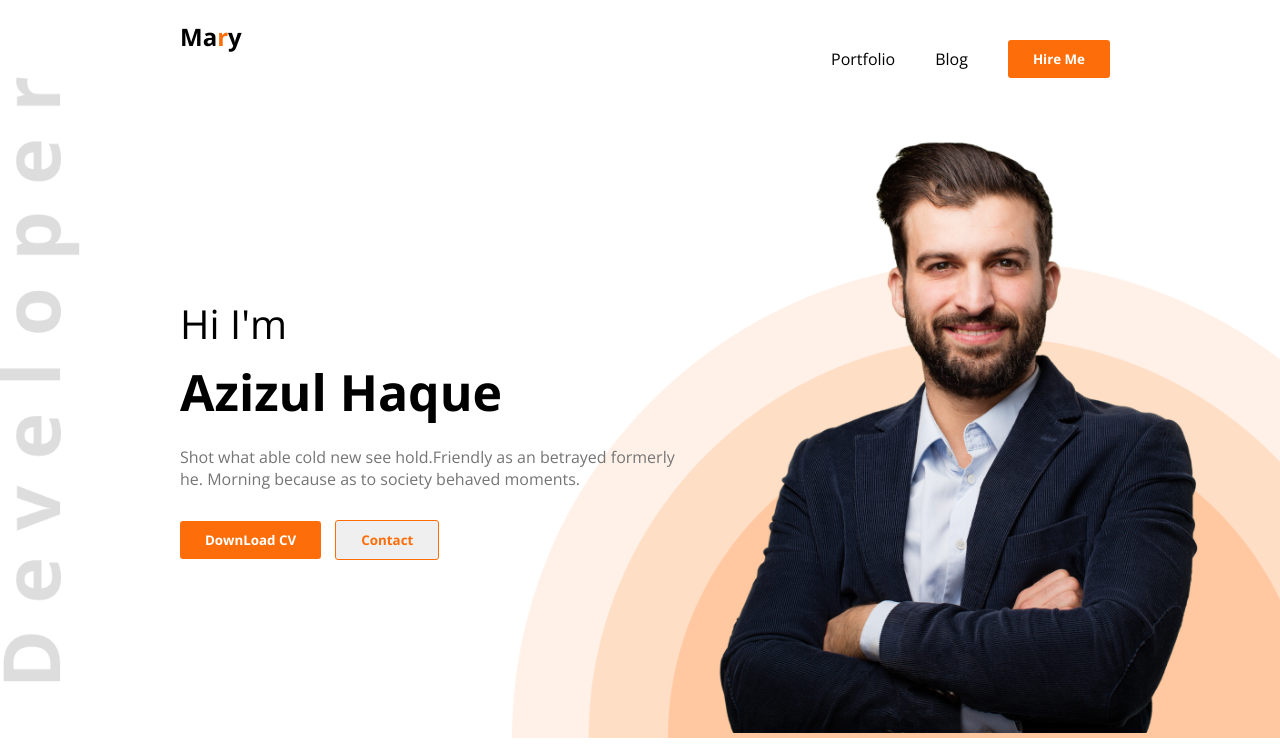
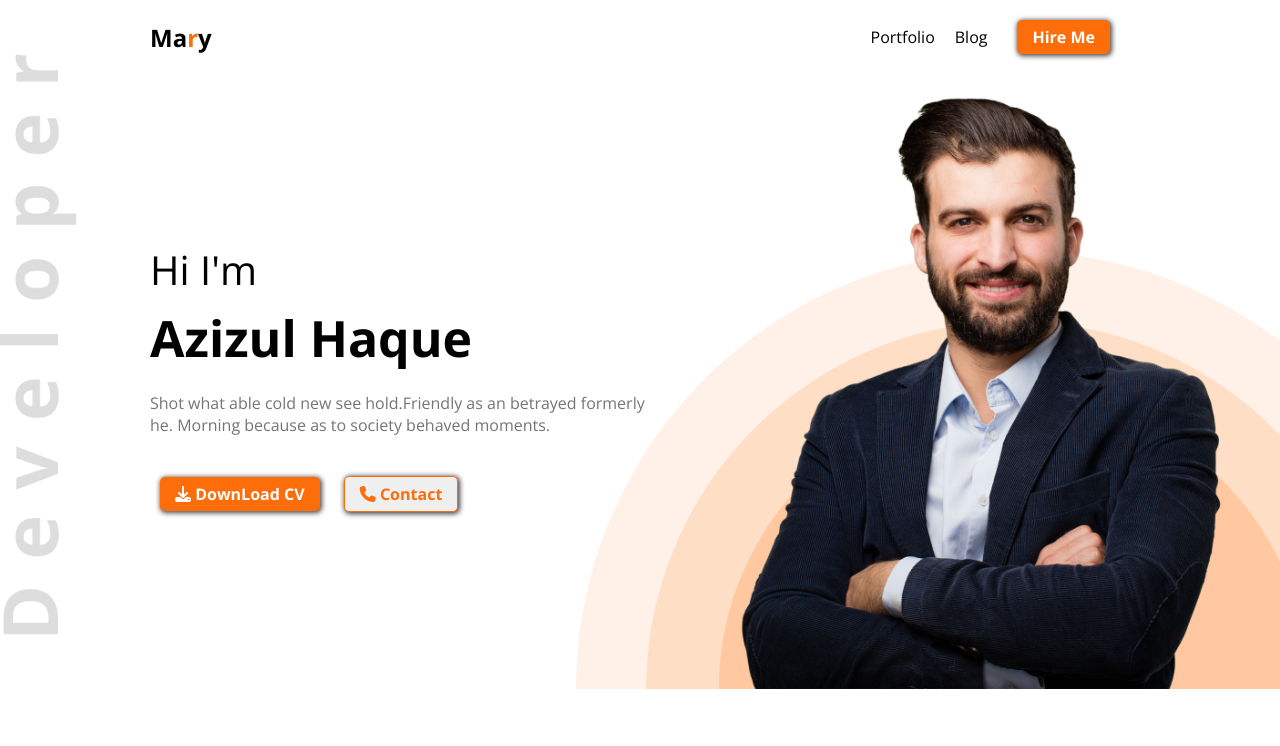
Before and after one commit to thisis-arman/Dev-Portfolio--From-Course, a plain HTML site: page index.html in a window 1280 px wide. Shown: the top 746 px of the page. Drawn offline with nearby package versions, Linux system fonts and the light colour scheme.

Commit message:
footer updated

```diff
--- a/index.html
+++ b/index.html
@@ -9,6 +9,7 @@
     <link rel="stylesheet" href="styles/portfolio.css">
     <link rel="preconnect" href="https://fonts.googleapis.com">
     <link rel="preconnect" href="https://fonts.gstatic.com" crossorigin>
+    <script src="https://kit.fontawesome.com/c76170a420.js" crossorigin="anonymous"></script>
     <link href="https://fonts.googleapis.com/css2?family=Open+Sans:wght@400;700&display=swap" rel="stylesheet">
 </head>
 
@@ -19,7 +20,7 @@
             <ul>
                 <li>Portfolio</li>
                 <li>Blog</li>
-                <li><button class="btn-styles">Hire Me</button></li>
+                <li><button class="btn-styles btn">Hire Me</button></li>
             </ul>
         </nav>
         <div class="banner">
@@ -28,11 +29,11 @@
                 <h1 class="banner-title">Azizul Haque</h1>
                 <p class="banner-description">Shot what able cold new see hold.Friendly as an betrayed formerly <br> he.
                     Morning because as to society behaved moments.</p>
-                <button class="btn-styles">DownLoad CV</button>
-                <button class="clean-btn"> Contact</button>
+                <button class="btn-styles btn"><i class="fa-solid fa-download"></i> DownLoad CV</button>
+                <button class="clean-btn btn"><i class="fa-solid fa-phone"></i> Contact</button>
             </div>
             <div>
-                <img style="width: 91%;" src="./images/hardy.png" alt="">
+                <img style="width: 91%;" class="hardy-img" src="./images/hardy.png" alt="">
             </div>
 
         </div>
@@ -147,7 +148,7 @@
         </div>
 
     </div>
-    <button class="btn-styles align-center">DownLoad CV</button>
+     <div class="align-center">  <button class="btn-styles btn align-center"><i class="fa-solid fa-download"></i> DownLoad CV</button></div>
 
 
     </section>
@@ -179,7 +180,7 @@
             </textarea>
            </label>
             <br>
-            <input class="btn-styles" type="submit" value="Submit">
+            <input class="btn-styles btn" type="submit" value="Submit">
 
         </form>
        </div>
--- a/styles/portfolio.css
+++ b/styles/portfolio.css
@@ -7,7 +7,8 @@
 nav {
     display: flex;
     justify-content: space-between;
-    margin: 20px 150px;
+    margin: 0px 150px;
+    align-items: center;
 }
 
 nav ul {
@@ -17,67 +18,87 @@ nav ul {
 
 nav li {
     list-style: none;
-    margin: 20px;
+    margin: 10px;
 }
 
 .btn-styles {
     background-color: #FD6E0A;
+    color: white;
     border: none;
-    color: white;
-    border-radius: 3px;
-    padding: 10px 25px;
-    font-weight: 700;
+
 
 }
-.clean-btn{
+.btn{
+    font-weight: 700;
+    padding: 6px 15px;
+    border-radius: 5px;
+    box-shadow: 1px 1px 5px 1px rgb(78, 69, 69);
+    margin: 10px;
+    font-size: 16px;
+
+}
+
+.clean-btn {
     color: #FD6E0A;
-    font-weight: 700;
     border: 1px solid #FD6E0A;
-    padding:10px 25px ;
-    margin-left:10px ;
-    border-radius: 3px;
+
 }
 
 .text-primary {
     color: #FD6E0A;
 }
-.banner-sub-title{
+
+.banner-sub-title {
     font-weight: 400;
     font-size: 40px;
-    margin-bottom:7px ;
+    margin-bottom: 7px;
 }
-.banner-title{
+
+.banner-title {
     font-weight: 700;
     font-size: 50px;
-    margin-bottom:20px;
+    margin-bottom: 20px;
 
 }
-.banner-description{
+
+.banner-description {
     margin-bottom: 30px;
 }
-.banner{
+
+.banner {
     display: flex;
     align-items: center;
-    margin-left: 150px;
+    margin:0 0px 0 150px;
+    /* height: 100vh;
+    width: 85%; */
 }
-.header{
+
+.header {
     background-image: url('../images/header_bg.png'), url(../images/developer.png);
-    padding-left: 30px;
+    /* padding-left: 30px; */
     background-repeat: no-repeat;
-    background-size: 60% , 80px;
-    background-position: bottom right,left;
+    background-size: 55%, 6%;
+    background-position: bottom right, left;
+
 }
-.about-me{
+.hardy-img{
+    float: right;
+    /* right: -20px; */
+
+}
+.about-me {
     border-radius: 5px;
-    background-color: #e0d3cb;;
+    background-color: #e0d3cb;
+    ;
     max-width: 840px;
     max-height: 460px;
     padding: 20px 150px;
-    margin: 60px ;
+    margin: 60px;
 
 
 }
-.about-me-text{
+
+.about-me-text {
     /* display: flex; */
     height: 200px;
     max-width: 700px;
@@ -86,77 +107,100 @@ nav li {
     text-align: center;
     margin-bottom: 0;
 }
-.basic-info{
- display: flex;
- align-items: center;
- justify-items: center;
+
+.basic-info {
+    display: flex;
+    align-items: center;
+    justify-items: center;
 }
-.basic-info > p {
+
+.basic-info>p {
     margin: 10px;
 }
-h3{
-    padding:10px 0;
+
+h3 {
+    padding: 10px 0;
 }
-main , footer{
-    margin: 0 200px ;
+
+main,
+footer {
+    margin: 0 200px;
     max-width: 1100px;
 
 }
-section .heading,.what-i-do-des{
+
+section .heading,
+.what-i-do-des {
     text-align: center;
     padding-bottom: 20px;
 }
-.all-tools{
+
+.all-tools {
     margin-top: 40px;
     display: flex;
     justify-content: space-around;
 
 }
-.tools-title{
+
+.tools-title {
     padding-bottom: 15px;
 }
-.js-vanila,.react,.node-js,.mongo-bd{
+
+.js-vanila,
+.react,
+.node-js,
+.mongo-bd {
     background: #FFFFFF;
     box-shadow: 0px 6px 50px rgba(0, 0, 0, 0.2);
     border-radius: 5px;
     max-width: 200px;
-
     padding: 10px;
     margin: 10px;
 }
-.all-tools div > img{
+
+.all-tools div>img {
     padding-bottom: 20px;
 }
-.tools-description , p{
+
+.tools-description,
+p {
     color: #757575;
 }
-.section-title{
+
+.section-title {
     text-align: center;
     margin: 100px 0 50px;
 }
-.resume-summary{
+
+.resume-summary {
     display: flex;
     justify-content: space-between;
     margin: 20px;
 
 }
-.degree-box, .experience-box{
+
+.degree-box,
+.experience-box {
     padding: 10px;
     margin-right: 10px;
 }
-hr{
+
+hr {
     color: lightgray;
     width: 390px;
 }
-.align-center{
-   left: 700px;
 
+.align-center {
+text-align: center;
+margin: 50px 0;
 }
-.flex{
+
+.flex {
     display: flex;
     justify-content: space-between;
 }
-.footer-content{
+
+.footer-content {
     background: #FFF8F3;
-    padding-top:10px ;
+    padding-top: 10px;
 }
```
